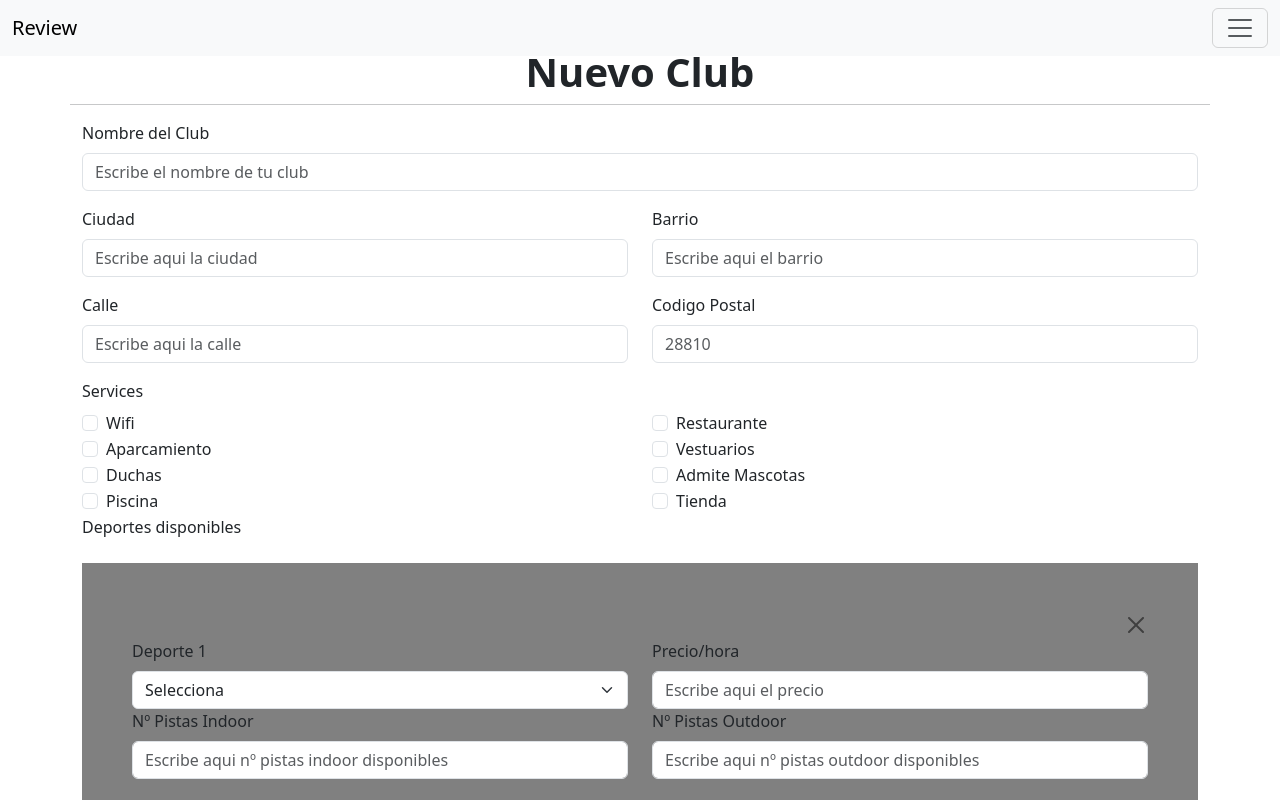
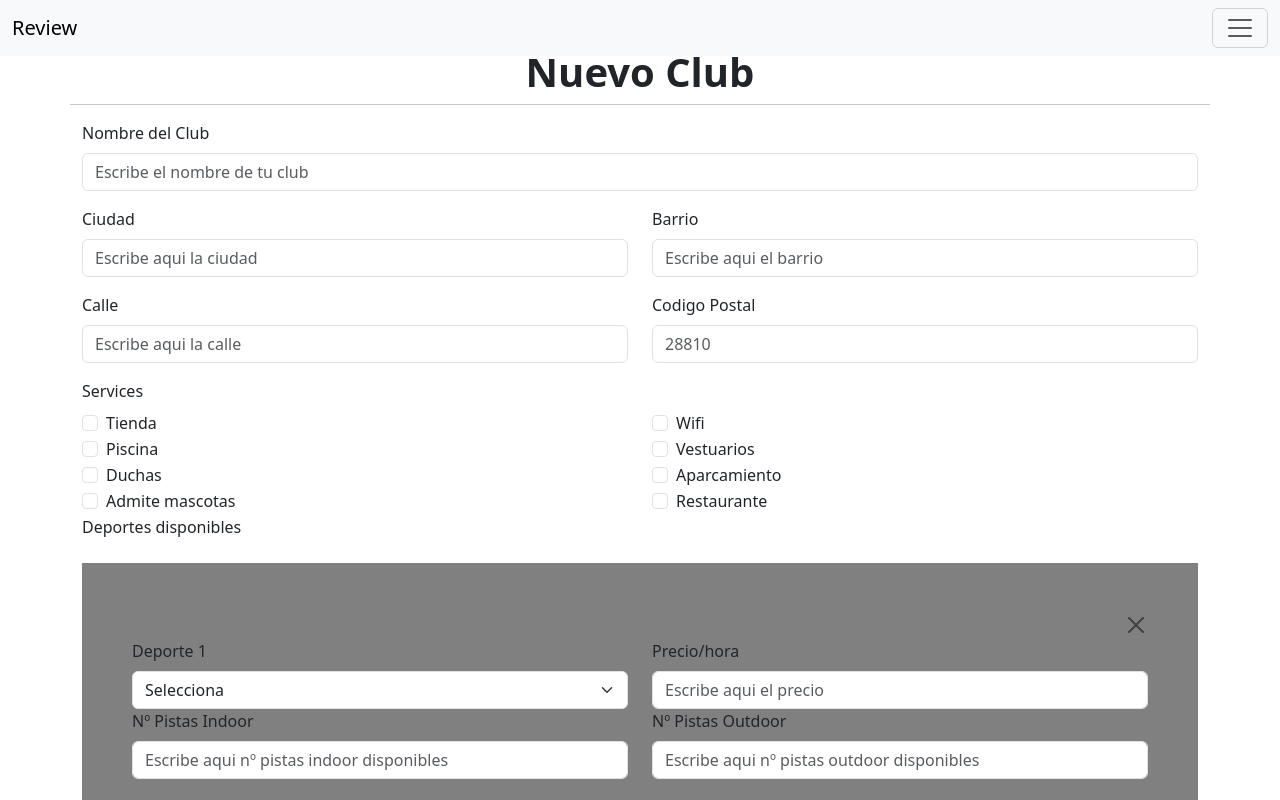
Before and after one commit to martamerchan16/Bounce-Pundits-Client, a React (Vite) app: page /clubs/create in a window 1280 px wide. Shown: the top 800 px of the page. Built offline with nearby package versions, Linux system fonts and the light colour scheme.

Commit message:
restructuring solved, create and edit club forms ok

```diff
--- a/src/Consts/FieldsClub.js
+++ /dev/null
@@ -1,31 +0,0 @@
-export const SERVICES = [{
-    name: 'wifi',
-    label: 'wifi'
-},
-{
-    name: 'restaurant',
-    label: 'restaurante'
-},
-{
-    name: 'parking',
-    label: 'aparcamiento'
-},
-{
-    name: 'lookerroom',
-    label: 'vestuarios'
-},
-{
-    name: 'showers',
-    label: 'duchas'
-},
-{
-    name: 'petFriendly',
-    label: 'admite Mascotas'
-},
-{
-    name: 'swimmingPool',
-    label: 'piscina'
-}, {
-    name: 'shop',
-    label: 'tienda'
-}]
--- a/src/Pages/ClubDetailsPage/ClubDetailsPage.jsx
+++ b/src/Pages/ClubDetailsPage/ClubDetailsPage.jsx
@@ -6,7 +6,6 @@ import ClubImgCarousel from '../../components/ClubImgCarousel/ClubImgCarousel'
 import { Col, Container, Row, Button, Image, DropdownButton, Dropdown } from 'react-bootstrap'
 import SmoothScroll from '../../components/SmoothScroll/SmoothScroll'
 import Spinner from '../../components/Spinners/Spinner'
-import { SERVICES, FACILITIES } from '../../consts/club-const'
 
 const ClubDetailsPage = () => {
 
@@ -71,9 +70,7 @@ const ClubDetailsPage = () => {
 
                                 <ul>
                                     {
-                                        SERVICES
-                                            .filter(eachService => club.services.includes(eachService.name))
-                                            .map(elm => <li>{elm.label}</li>)
+                                        club.services.map(elm => <li>{elm.name}</li>)
                                     }
 
                                 </ul>
--- a/src/components/CreateClubForm/CreateClubForm.jsx
+++ b/src/components/CreateClubForm/CreateClubForm.jsx
@@ -9,7 +9,7 @@ import {
   Row,
 } from "react-bootstrap";
 import { useNavigate } from "react-router-dom";
-import { SERVICES } from "../../Consts/FieldsClub";
+import { SERVICES, FACILITIES } from "../../consts/club-const";
 
 const API_URL = "http://localhost:5005";
 
@@ -32,7 +32,7 @@ const CreateClubForm = () => {
 
   const [facilitiesData, setFacilitiesData] = useState([
     {
-      sport: "",
+      name: "",
       price: "",
       indoor: "",
       outdoor: "",
@@ -42,11 +42,13 @@ const CreateClubForm = () => {
   const navigate = useNavigate();
 
   const handleCheckboxChange = (e) => {
-    const { name, checked } = e.target;
+
+    const { name, checked } = e.target
+
     setClubData((prevState) => {
       const services = checked
-        ? [...prevState.services, name]
-        : prevState.services.filter((service) => service != name);
+        ? [...prevState.services, { name: name }]
+        : prevState.services.filter((service) => service.name != name);
       return { ...prevState, services };
     });
   };
@@ -76,7 +78,7 @@ const CreateClubForm = () => {
       ...clubData,
       contact: contactData,
       facilities: facilitiesData,
-    };
+    }
 
     axios
       .post(`${API_URL}/clubs`, requestBody)
@@ -87,10 +89,10 @@ const CreateClubForm = () => {
   const addNewSport = () => {
     const newFacilities = [
       ...facilitiesData,
-      { sport: "", price: "", indoor: "", outdoor: "" },
+      { name: "", price: "", indoor: "", outdoor: "" },
     ];
     setFacilitiesData(newFacilities);
-  };
+  }
 
   const deleteSport = (sportIdToDelete) => {
     const facilitiesCopy = [...facilitiesData];
@@ -167,16 +169,14 @@ const CreateClubForm = () => {
         <Form.Group className="mb-3" controlId="servicesField">
           <Form.Label>Services</Form.Label>
           <Row>
-            {SERVICES.map((eachService) => (
+            {
+              SERVICES.map((eachService) => (
                 <Col md={{ span: 6 }}>
                   <Form.Check
                     key={eachService.name}
                     type="checkbox"
-                  label={
-                    eachService.label.charAt(0).toUpperCase() +
-                    eachService.label.slice(1)
-                  }
-                  checked={clubData.services.includes(eachService.name)}
+                    label={eachService.name}
+                    checked={clubData.services.some(eachStatusService => eachStatusService.name === eachService.name)}
                     onChange={handleCheckboxChange}
                     name={eachService.name}
                   />
@@ -185,7 +185,8 @@ const CreateClubForm = () => {
           </Row>
           <FormGroup>
             <Form.Label>Deportes disponibles</Form.Label>
-            {facilitiesData.map((eachFacility, idx) => {
+            {
+              facilitiesData.map((eachFacility, idx) => {
                 return (
                   <div
                     className="mt-3 mb-3 facilityFields"
@@ -199,19 +200,14 @@ const CreateClubForm = () => {
                         <Form.Label>Deporte {idx + 1}</Form.Label>
                         <Form.Select
                           onChange={(e) => handleFacilityChange(e, idx)}
-                        value={facilitiesData[idx].sport}
-                        name="sport"
+                          value={facilitiesData[idx].name}
+                          name="name"
                           aria-label="Default select example"
                         >
                           <option>Selecciona</option>
-                        <option value="tennis">Tenis</option>
-                        <option value="paddle">Padel</option>
-                        <option value="pingpong">Pingpong</option>
-                        <option value="squash">Squash</option>
-                        <option value="badminton">Badminton</option>
-                        <option value="racketball">Racketball</option>
-                        <option value="pickletball">Pickleball</option>
-                        <option value="fronton">Fronton</option>
+                          {
+                            FACILITIES.map(elm => <option value={elm.name} key={elm.name}>{elm.name}</option>)
+                          }
                         </Form.Select>
                       </Col>
 
--- a/src/components/EditClubForm/EditClubForm.jsx
+++ b/src/components/EditClubForm/EditClubForm.jsx
@@ -23,7 +23,7 @@ const EditClubForm = () => {
         address: '',
         zipCode: '',
         pictures: [],
-        services: ["wifi", "restaurant", "parking", "lookerRoom", "showers", "petFriendly", "swimmingPool", "shop"]
+        services: []
     })
 
     const [contactData, setContactData] = useState({
@@ -36,7 +36,7 @@ const EditClubForm = () => {
     const [facilitiesData, setFacilitiesData] = useState(
         [
             {
-                sport: '',
+                name: '',
                 price: '',
                 indoor: '',
                 outdoor: ''
@@ -104,7 +104,7 @@ const EditClubForm = () => {
     }
 
     const addNewSport = () => {
-        const newFacilities = [...facilitiesData, { sport: '', price: '', indoor: '', outdoor: '' }]
+        const newFacilities = [...facilitiesData, { name: '', price: '', indoor: '', outdoor: '' }]
         setFacilitiesData(newFacilities)
     }
 
@@ -113,9 +113,9 @@ const EditClubForm = () => {
         const { name } = event.target
 
         setClubData(prevState => {
-            const services = prevState.services.includes(name)
-                ? prevState.services.filter(s => s !== name)
-                : [...prevState.services, name]
+            const services = prevState.services.some(eachStateService => eachStateService.name == name)
+                ? prevState.services.filter(s => s.name !== name)
+                : [...prevState.services, { name: name }]
 
             return { ...prevState, services };
         })
@@ -198,10 +198,10 @@ const EditClubForm = () => {
                                     return (
                                         <Col md={{ span: 6 }}>
                                             <Form.Check
-                                                key={eachService.key}
+                                                key={eachService.name}
                                                 type="checkbox"
-                                                label={eachService.label}
-                                                checked={clubData.services.includes(eachService.name)}
+                                                label={eachService.name}
+                                                checked={clubData.services.some(eachStatusService => eachStatusService.name === eachService.name)}
                                                 onChange={handleServiceChange}
                                                 name={eachService.name} />
                                         </Col>
@@ -223,13 +223,13 @@ const EditClubForm = () => {
                                         <Form.Label>Deporte {idx + 1}</Form.Label>
                                         <Form.Select
                                             onChange={e => handleFacilityChange(e, idx)}
-                                            value={facilitiesData[idx].sport}
-                                            name="sport"
+                                            value={facilitiesData[idx].name}
+                                            name="name"
                                             aria-label="select sport">
                                             <option>Selecciona deporte</option>
 
                                             {
-                                                FACILITIES.map(eachFacility => <option key={eachFacility.key} value={eachFacility.value}>{eachFacility.name}</option>)
+                                                FACILITIES.map(eachFacility => <option key={eachFacility.name} value={eachFacility.name}>{eachFacility.name}</option>)
                                             }
 
                                         </Form.Select>
--- a/src/consts/club-const.js
+++ b/src/consts/club-const.js
@@ -1,69 +1,53 @@
 export const SERVICES = [
     {
-        label: 'Tienda',
-        name: 'shop'
+        name: 'Tienda'
     },
     {
-        label: 'Wifi',
-        name: 'wifi'
+        name: 'Wifi'
     },
     {
-        label: 'Piscina',
-        name: 'swimmingPool'
+        name: 'Piscina'
     },
     {
-        label: 'Vestuarios',
-        name: 'lookerRooms'
+        name: 'Vestuarios'
     },
     {
-        label: 'Duchas',
-        name: 'showers'
+        name: 'Duchas'
     },
     {
-        label: 'Aparcamiento',
-        name: 'parking'
+        name: 'Aparcamiento'
     },
     {
-        label: 'Admite mascotas',
-        name: 'petFriendly'
+        name: 'Admite mascotas'
     },
     {
-        label: 'Restaurante',
-        name: 'restaurant'
+        name: 'Restaurante'
     },
 ]
 
 export const FACILITIES = [
     {
-        value: 'tennis',
         name: 'Tenis'
     },
     {
-        value: 'paddle',
         name: 'Padel'
     },
     {
-        value: 'pingpong',
         name: 'Pingpong'
     },
     {
-        value: 'squash',
         name: 'Squash'
     },
     {
-        value: 'badminton',
         name: 'Badminton'
     },
     {
-        value: 'racketball',
         name: 'Racketball'
     },
     {
-        value: 'pickleball',
         name: 'Pickleball'
     },
     {
-        value: 'fronton',
         name: 'Fronton'
     },
 
```
Lines whose indentation alone changed are shown as unchanged.
